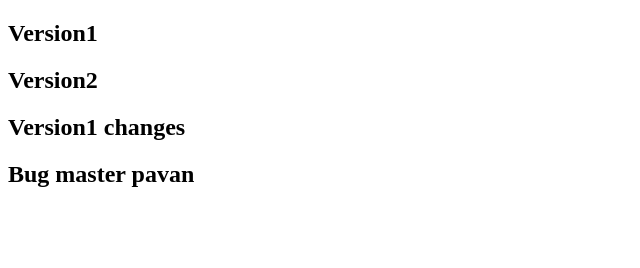
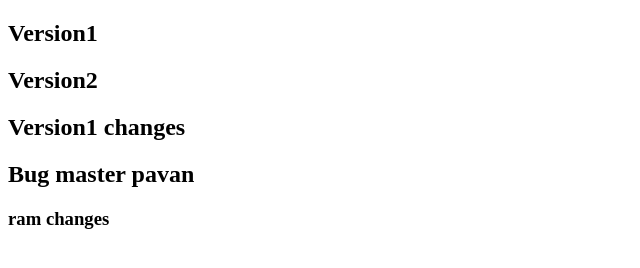
Before and after one commit to Pavannandikolu/Sample1, a plain HTML site: page index.html in a window 1280 px wide. Shown: the whole page, without its empty margins (0-640 px from the left). Drawn offline with Linux system fonts and the light colour scheme.

Commit message:
ram changes

```diff
--- a/index.html
+++ b/index.html
@@ -10,5 +10,6 @@
     <h2>Version2</h2>
     <h2>Version1 changes</h2>
     <h2>Bug master pavan</h2>
+    <h3>ram changes</h3>
 </body>
 </html>
```
